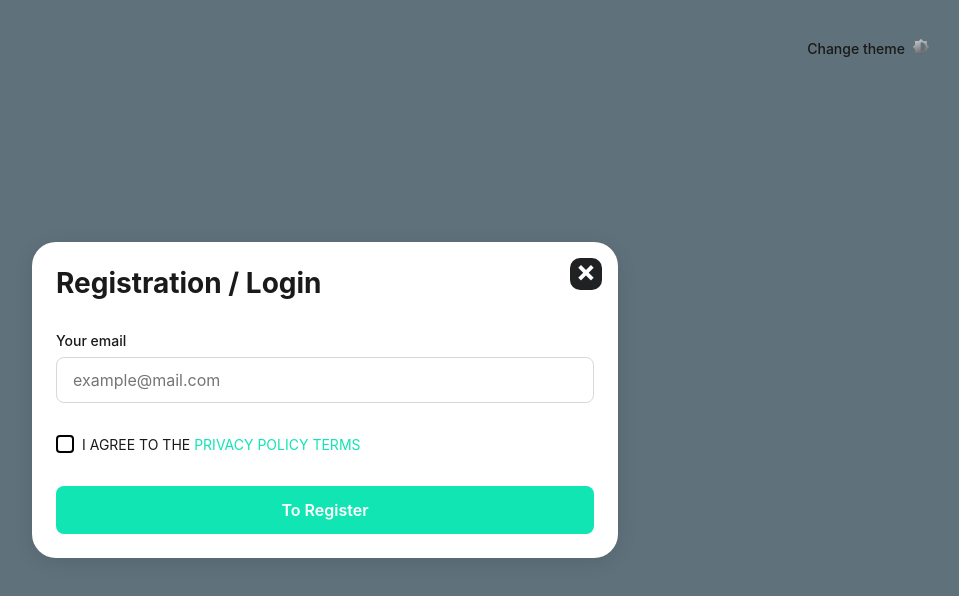
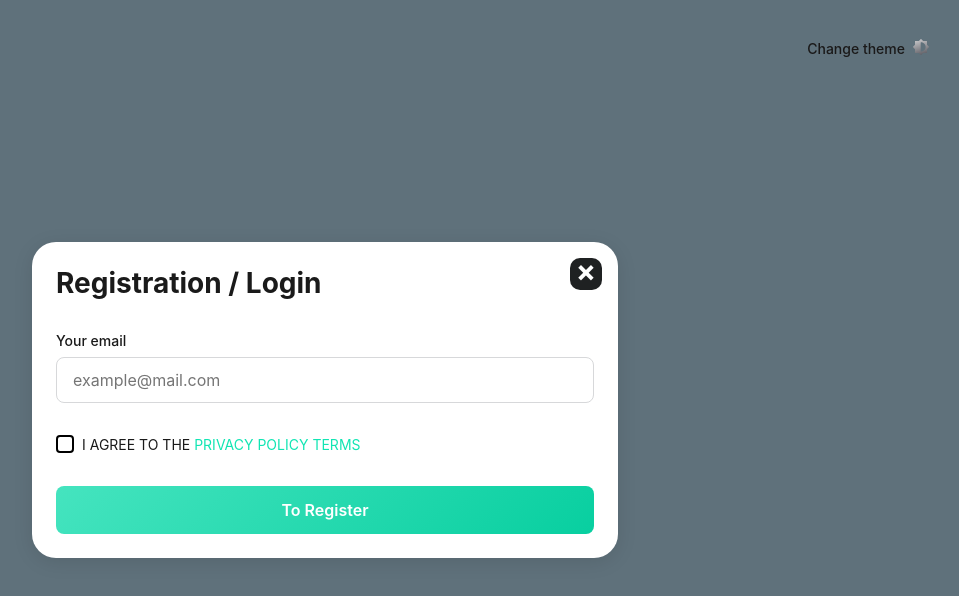
Before and after one commit to MohammadKazim2001/Task, a React (Vite) app: page / in a window 1280 px wide. Shown: the top 596 px of the page, without its empty margins (315-1274 px from the left). Built offline with nearby package versions, Linux system fonts and the light colour scheme.

Commit message:
main width has been update as the figma design

```diff
--- a/src/components/Login/Login.module.scss
+++ b/src/components/Login/Login.module.scss
@@ -63,8 +63,6 @@
     color: #1F2122;
   }
 }
-
-
 
 .title {
   font-size: 28px;
@@ -164,7 +162,6 @@
   position: relative;
   transition: all 0.2s ease;
 
-  // Checked state
   &:checked {
     background: #000;
     border-color: #000;
@@ -181,7 +178,6 @@
     }
   }
 
-  // Dark mode
   :global(body.dark) & {
     border-color: #fff;
 
@@ -227,12 +223,6 @@
   font-size: 16px;
   font-weight: 600;
   transition: all 0.3s ease;
-
-  &:hover {
-    background: #48d18a;
-    transform: translateY(-2px);
-    box-shadow: 0 4px 12px rgba($light-primary, 0.3);
-  }
 
   :global(body.dark) & {
     color: #000;
--- a/src/components/Profile/Profile.module.scss
+++ b/src/components/Profile/Profile.module.scss
@@ -218,6 +218,7 @@
 .main {
   flex: 1;
   padding: $spacing-xl;
+  max-width: 792px;
   min-width: 0;
 
   @media (max-width: $tablet) {
@@ -494,7 +495,7 @@
 .input {
   width: 100%;
   padding: 12px 16px;
-  border: 1px solid var(--border-color);
+  border: 1px solid var(--border-color-light);
   border-radius: 8px;
   font-size: 14px;
   transition: all 0.3s ease;
@@ -510,6 +511,10 @@
 
   &::placeholder {
     color: var(--placeholder-color, #999);
+  }
+
+  :global(body.dark) & {
+    border-color: var(--border-color);
   }
 
   @media (max-width: $mobile) {
@@ -561,7 +566,7 @@
 
 .buttonSecondary {
   background: transparent;
-  border: 1px solid var(--border-color);
+  border: 1px solid var(--border-color-light);
   color: var(--text-color);
 
   &:hover {
--- a/src/styles/_variables.scss
+++ b/src/styles/_variables.scss
@@ -6,15 +6,18 @@ $light-text: #1a1a1a;
 $gray-text: #1a1919;
 $login-bg: #5f717b;
 $white-bg: #ffffff;
+$input-border-light: #a9a9ab;
 
+$border-white: #ffffff;
 $light-border: #D7D8DA;
 $light-primary: #007bff;
 $light-primary-hover: #0056b3;
 $light-error: #dc3545;
-$light-submit-button: #11E5B3;
+$light-submit-button: linear-gradient(135deg, #45E4BF, #08CFA0);;
 
 // Dark Theme
 $dark-bg: #001324;
+$dark-border: #001324;
 $dark-bg-input: #001A30;
 $dark-surface: #00203A;
 $dark-surface-profile: #001A30;
@@ -56,7 +59,7 @@ body {
   --placeholder-color: #999999;
 
   // Border colors
-  --border-color: #{$light-border};
+  --border-color-light: #{$input-border-light};
 
   // Primary colors
   --primary-color: #{$light-primary};
@@ -76,6 +79,7 @@ body.dark {
 
   // Border colors
   --border-color: #{$dark-border};
+  --border-white: #{$border-white};
 
   // Primary colors
   --primary-color: #{$dark-primary};
```
